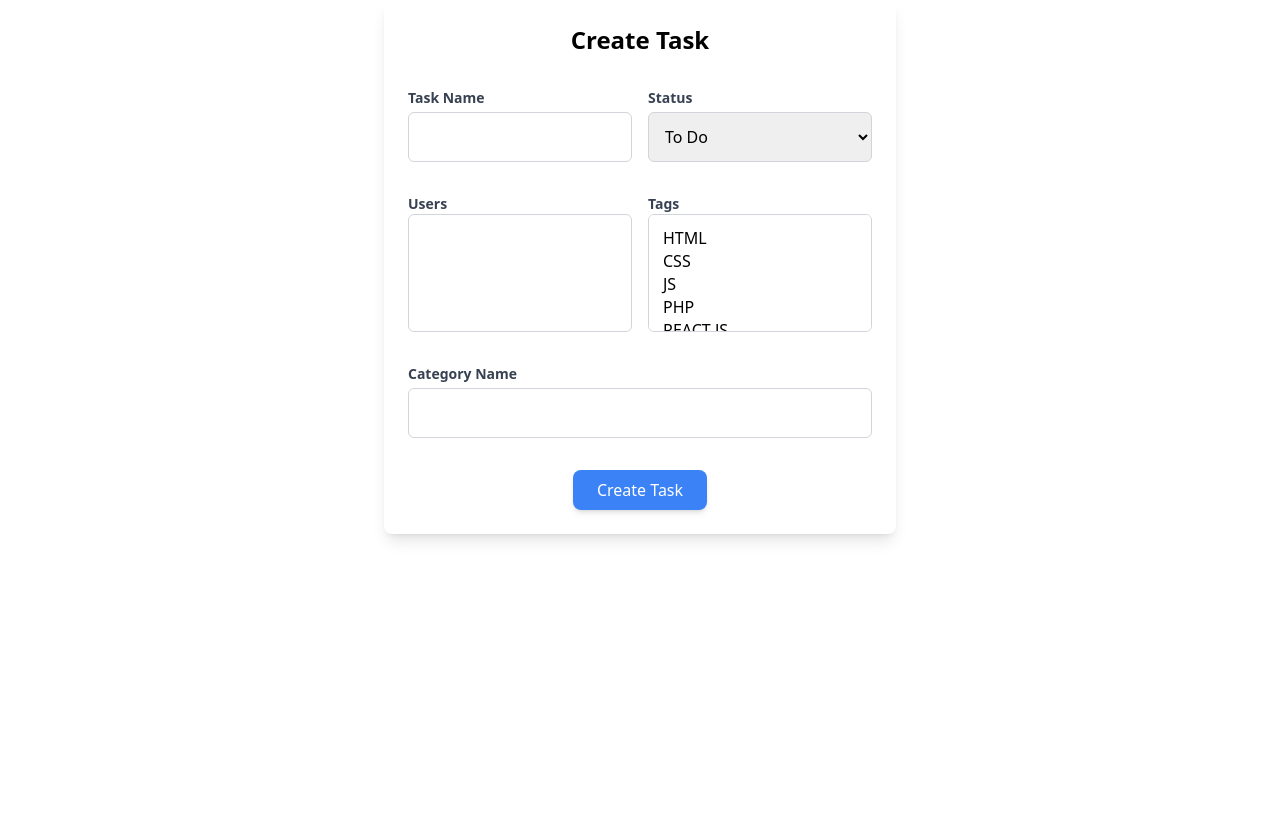
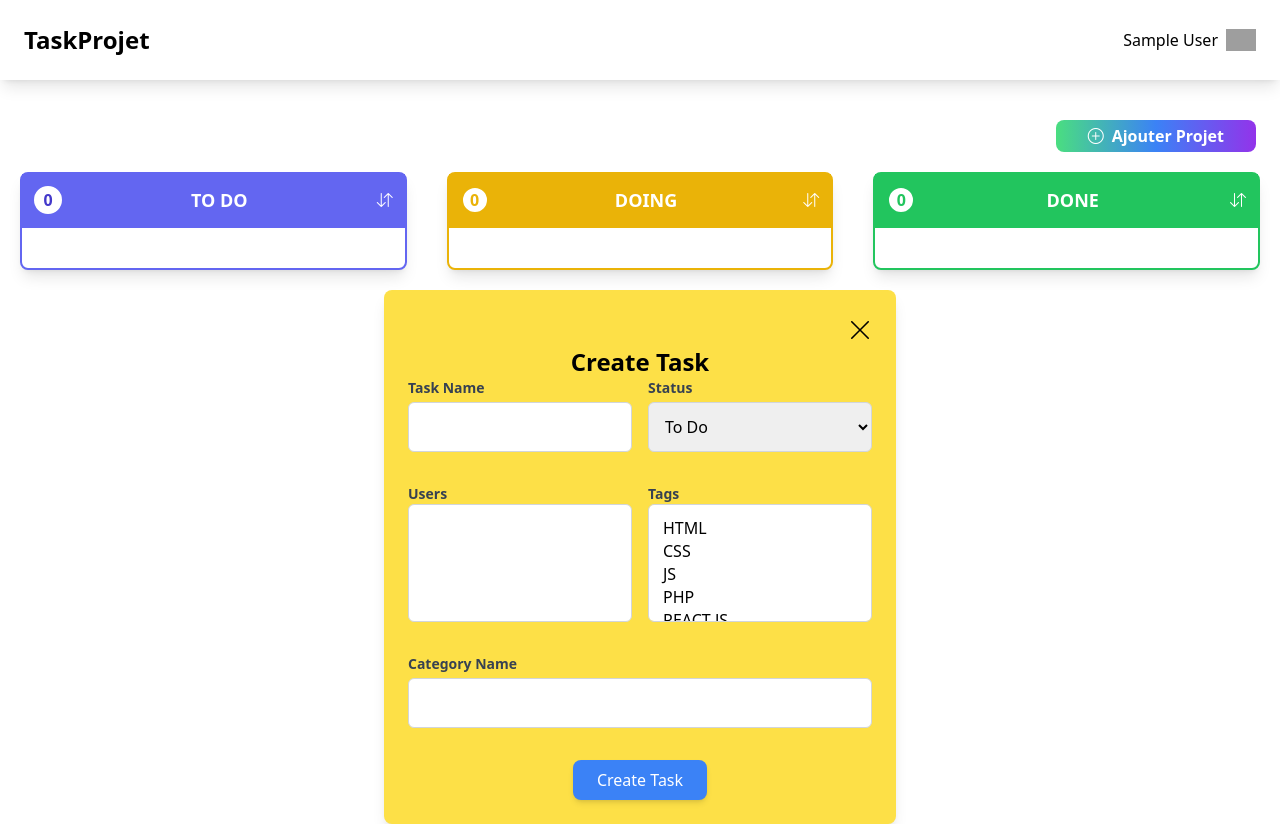
Before and after one commit to Youcode-Classe-E-2024-2025/Amine_Sabri_Project, a PHP site: page /views/layouts/todo.php?id=1 in a window 1280 px wide. Before the commit the page ends 541 px from the top, so only its background shows below. Run offline with PHP 8.4, Linux system fonts and the light colour scheme; the visitor is signed in with stand-in values (Sample User, id 1); data comes from the database, SQL or seed files in the repository; data that the repository does not hold is empty; some libraries are stand-ins or nearby versions; grey boxes are pictures that could not be loaded.

Commit message:
j'ai ajouté model pour create les task

```diff
--- /dev/null
+++ b/views/includes/header.php
@@ -0,0 +1,13 @@
+<header class="p-6 flex justify-between items-center shadow-lg ">
+        <h1 class=" text-2xl font-bold">TaskProjet</h1>
+        <div class="flex space-x-2 items-center">
+            <h2><?php echo isset($_SESSION["username"]) ? $_SESSION["username"] : ' ' ?></h2>
+            <div class= "relative">
+                <img id="img_menu" src="https://cdn-icons-png.flaticon.com/512/3135/3135715.png" alt="" width="30px">
+                <ul id="menu_navbar" class = "absolute border-2 border-grey-400 right-[1px] top-14 w-28 p-2 hidden">
+                    <li>My Profile</li>
+                    <li>Logout</li>
+                </ul>
+            </div>
+        </div>
+</header>
--- a/views/includes/template.php
+++ b/views/includes/template.php
@@ -1,12 +1,3 @@
-<!DOCTYPE html>
-<html lang="en">
-<head>
-    <meta charset="UTF-8">
-    <meta name="viewport" content="width=device-width, initial-scale=1.0">
-    <title>Document</title>
-    <script src="https://cdn.tailwindcss.com"></script>
-</head>
-<body>
 <section class="container mx-auto flex flex-col md:flex-row justify-around md:items-start h-full">
         <div class="todo border-2 border-indigo-500 m-5 lg:w-full pb-4 flex flex-col items-center bg-white shadow-lg rounded-lg md:w-56 ">
             <div class="header-todo rounded-[5px,5px,5px] bg-indigo-500 text-white border-b-2 border-indigo-500 flex justify-between items-center w-full p-3">
@@ -41,5 +32,3 @@
             </div>
         </div>
     </section>
-</body>
-</html>
--- a/views/layouts/todo.php
+++ b/views/layouts/todo.php
@@ -10,14 +10,23 @@ require_once '../../model/user.php';
     <meta charset="UTF-8">
     <meta name="viewport" content="width=device-width, initial-scale=1.0">
     <title>Document</title>
+    <link rel="stylesheet" href="https://cdn.jsdelivr.net/npm/bootstrap-icons@1.11.3/font/bootstrap-icons.min.css">
     <script src="https://cdn.tailwindcss.com"></script>
 </head>
 <body>
-    <main>
-        <section>
-            <form action="../../controller/TaskController.php" method="POST" class="w-[40%] mx-auto bg-white p-6 rounded-lg shadow-lg grid grid-cols-1 md:grid-cols-2 gap-4">
-                <h2 class="text-2xl font-bold mb-4 text-center col-span-1 md:col-span-2">Create Task</h2>
+    <?php include('../includes/header.php')?>
+    <main >
+        <div class=" flex justify-end mt-10 pr-6">
+                <button id="buttonAddTask" class = "bg-gradient-to-r from-green-400 via-blue-500 to-purple-600 px-8 py-1 rounded-lg text-white font-bold "><i class="bi bi-plus-circle mr-2"></i>Ajouter Projet</button>
+        </div>
 
+        <?php include('../includes/template.php')?>
+
+        <section id="modelAddTask" class=" ">
+            <form action="../../controller/TaskController.php" method="POST" class="bg-yellow-300 w-[40%] mx-auto bg-white p-6 rounded-lg shadow-lg">
+                <div id="closeModelTask" class= "flex justify-end "><i class="bi bi-x-lg cursor-pointer text-2xl "></i></div>
+                <h2 class="text-2xl font-bold  text-center col-span-1 md:col-span-2">Create Task</h2>
+            <div class="grid grid-cols-1 md:grid-cols-2 gap-4">
                 <input type="hidden" name="project_id" value="<?php echo $_GET['id']; ?>">
 
                 <div class="mb-4">
@@ -68,9 +77,19 @@ require_once '../../model/user.php';
                 <div class="flex justify-center col-span-1 md:col-span-2">
                     <input type="submit" value="Create Task" class="bg-blue-500 text-white px-6 py-2 rounded-lg shadow-md hover:bg-blue-600 focus:outline-none">
                 </div>
+            </div>
+
             </form>
         </section>
 
     </main>
+    <script>
+        const buttonAddTask = document.querySelector('#buttonAddTask');
+        const modelAddTask = document.querySelector('#modelAddTask');
+
+        buttonAddTask.addEventListener('click',function(){
+            modelAddTask.classList.toggle('hidden')
+        })
+    </script>
 </body>
 </html>
```
Also changed, not shown: views/layouts/admin.php (+2 -15 lines).
